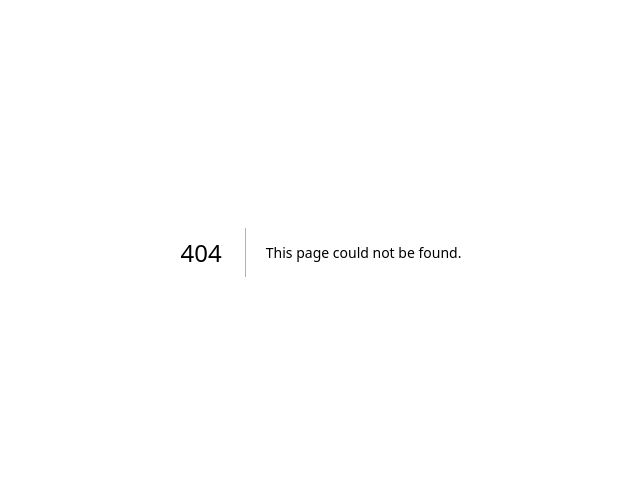
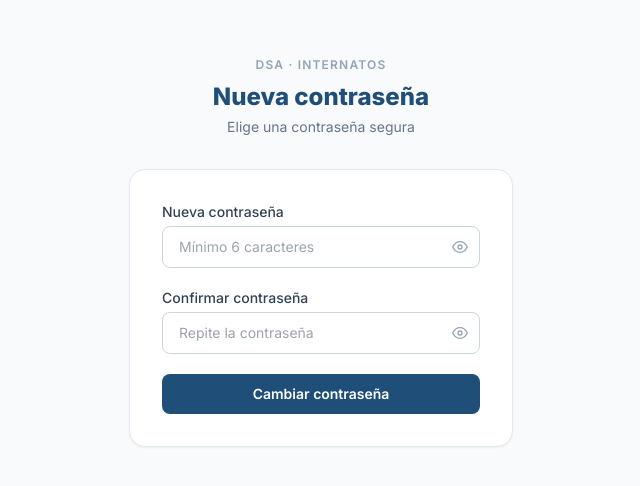
Before and after one commit to titoogoicochea-png/gestao-internatos-dsa, a Next.js app: page /auth/reset-password in a window 1280 px wide. Before the commit this address had no page. Shown: the part 148-634 px from the top of the page, without its empty margins (319-959 px from the left). Built offline with nearby package versions, Linux system fonts and the light colour scheme.

Commit message:
feat: recuperación de contraseña por email

```diff
--- a/app/auth/callback/route.ts
+++ b/app/auth/callback/route.ts
@@ -4,11 +4,15 @@ import { NextResponse } from "next/server";
 export async function GET(request: Request) {
   const { searchParams, origin } = new URL(request.url);
   const code = searchParams.get("code");
+  const next = searchParams.get("next") ?? "/";
 
   if (code) {
     const supabase = await createClient();
-    await supabase.auth.exchangeCodeForSession(code);
+    const { error } = await supabase.auth.exchangeCodeForSession(code);
+    if (!error) {
+      return NextResponse.redirect(`${origin}${next}`);
+    }
   }
 
-  return NextResponse.redirect(`${origin}/`);
+  return NextResponse.redirect(`${origin}/login?error=link-invalido`);
 }
--- /dev/null
+++ b/app/auth/reset-password/page.tsx
@@ -0,0 +1,119 @@
+"use client";
+
+import { useState } from "react";
+import { useRouter } from "next/navigation";
+import { createClient } from "@/lib/supabase/client";
+
+export default function ResetPasswordPage() {
+  const router = useRouter();
+  const [password, setPassword] = useState("");
+  const [password2, setPassword2] = useState("");
+  const [showPassword, setShowPassword] = useState(false);
+  const [error, setError] = useState<string | null>(null);
+  const [loading, setLoading] = useState(false);
+
+  async function handleSubmit(e: React.FormEvent) {
+    e.preventDefault();
+    setError(null);
+
+    if (password !== password2) {
+      setError("Las contraseñas no coinciden.");
+      return;
+    }
+    if (password.length < 6) {
+      setError("La contraseña debe tener al menos 6 caracteres.");
+      return;
+    }
+
+    setLoading(true);
+    const supabase = createClient();
+    const { error } = await supabase.auth.updateUser({ password });
+
+    if (error) {
+      setError("No se pudo actualizar la contraseña. El enlace puede haber expirado.");
+      setLoading(false);
+      return;
+    }
+
+    router.push("/");
+    router.refresh();
+  }
+
+  return (
+    <div className="flex min-h-screen flex-col items-center justify-center bg-slate-50 px-4">
+      <div className="w-full max-w-sm">
+        <div className="mb-8 text-center">
+          <p className="text-xs font-semibold uppercase tracking-widest text-slate-400">DSA · Internatos</p>
+          <h1 className="mt-2 text-2xl font-extrabold text-brand">Nueva contraseña</h1>
+          <p className="mt-1 text-sm text-slate-500">Elige una contraseña segura</p>
+        </div>
+
+        <form onSubmit={handleSubmit} className="rounded-2xl border border-slate-200 bg-white p-8 shadow-sm space-y-5">
+          <div>
+            <label className="mb-1 block text-sm font-medium text-slate-700">Nueva contraseña</label>
+            <div className="relative">
+              <input
+                type={showPassword ? "text" : "password"}
+                required
+                value={password}
+                onChange={e => setPassword(e.target.value)}
+                className="w-full rounded-lg border border-slate-300 px-4 py-2.5 pr-10 text-sm focus:border-brand focus:outline-none focus:ring-2 focus:ring-brand/20"
+                placeholder="Mínimo 6 caracteres"
+              />
+              <button
+                type="button"
+                onClick={() => setShowPassword(v => !v)}
+                className="absolute right-3 top-1/2 -translate-y-1/2 text-slate-400 hover:text-slate-600"
+                tabIndex={-1}
+              >
+                {showPassword ? (
+                  <svg xmlns="http://www.w3.org/2000/svg" className="h-4 w-4" viewBox="0 0 24 24" fill="none" stroke="currentColor" strokeWidth="2" strokeLinecap="round" strokeLinejoin="round"><path d="M17.94 17.94A10.07 10.07 0 0 1 12 20c-7 0-11-8-11-8a18.45 18.45 0 0 1 5.06-5.94"/><path d="M9.9 4.24A9.12 9.12 0 0 1 12 4c7 0 11 8 11 8a18.5 18.5 0 0 1-2.16 3.19"/><line x1="1" y1="1" x2="23" y2="23"/></svg>
+                ) : (
+                  <svg xmlns="http://www.w3.org/2000/svg" className="h-4 w-4" viewBox="0 0 24 24" fill="none" stroke="currentColor" strokeWidth="2" strokeLinecap="round" strokeLinejoin="round"><path d="M1 12s4-8 11-8 11 8 11 8-4 8-11 8-11-8-11-8z"/><circle cx="12" cy="12" r="3"/></svg>
+                )}
+              </button>
+            </div>
+          </div>
+
+          <div>
+            <label className="mb-1 block text-sm font-medium text-slate-700">Confirmar contraseña</label>
+            <div className="relative">
+              <input
+                type={showPassword ? "text" : "password"}
+                required
+                value={password2}
+                onChange={e => setPassword2(e.target.value)}
+                className="w-full rounded-lg border border-slate-300 px-4 py-2.5 pr-10 text-sm focus:border-brand focus:outline-none focus:ring-2 focus:ring-brand/20"
+                placeholder="Repite la contraseña"
+              />
+              <button
+                type="button"
+                onClick={() => setShowPassword(v => !v)}
+                className="absolute right-3 top-1/2 -translate-y-1/2 text-slate-400 hover:text-slate-600"
+                tabIndex={-1}
+              >
+                {showPassword ? (
+                  <svg xmlns="http://www.w3.org/2000/svg" className="h-4 w-4" viewBox="0 0 24 24" fill="none" stroke="currentColor" strokeWidth="2" strokeLinecap="round" strokeLinejoin="round"><path d="M17.94 17.94A10.07 10.07 0 0 1 12 20c-7 0-11-8-11-8a18.45 18.45 0 0 1 5.06-5.94"/><path d="M9.9 4.24A9.12 9.12 0 0 1 12 4c7 0 11 8 11 8a18.5 18.5 0 0 1-2.16 3.19"/><line x1="1" y1="1" x2="23" y2="23"/></svg>
+                ) : (
+                  <svg xmlns="http://www.w3.org/2000/svg" className="h-4 w-4" viewBox="0 0 24 24" fill="none" stroke="currentColor" strokeWidth="2" strokeLinecap="round" strokeLinejoin="round"><path d="M1 12s4-8 11-8 11 8 11 8-4 8-11 8-11-8-11-8z"/><circle cx="12" cy="12" r="3"/></svg>
+                )}
+              </button>
+            </div>
+          </div>
+
+          {error && (
+            <p className="rounded-lg bg-red-50 px-4 py-2 text-sm text-red-700">{error}</p>
+          )}
+
+          <button
+            type="submit"
+            disabled={loading}
+            className="w-full rounded-lg bg-brand px-4 py-2.5 text-sm font-semibold text-white hover:bg-brand/90 disabled:opacity-60"
+          >
+            {loading ? "Guardando..." : "Cambiar contraseña"}
+          </button>
+        </form>
+      </div>
+    </div>
+  );
+}
--- a/app/login/page.tsx
+++ b/app/login/page.tsx
@@ -84,6 +84,12 @@ export default function LoginPage() {
             <p className="rounded-lg bg-red-50 px-4 py-2 text-sm text-red-700">{error}</p>
           )}
 
+          <div className="text-right">
+            <a href="/olvide-contrasena" className="text-xs text-slate-400 hover:text-brand hover:underline">
+              ¿Olvidaste tu contraseña?
+            </a>
+          </div>
+
           <button
             type="submit"
             disabled={loading}
--- /dev/null
+++ b/app/olvide-contrasena/page.tsx
@@ -0,0 +1,95 @@
+"use client";
+
+import { useState } from "react";
+import Link from "next/link";
+import { createClient } from "@/lib/supabase/client";
+
+export default function OlvideContrasenaPage() {
+  const [email, setEmail] = useState("");
+  const [sent, setSent] = useState(false);
+  const [error, setError] = useState<string | null>(null);
+  const [loading, setLoading] = useState(false);
+
+  async function handleSubmit(e: React.FormEvent) {
+    e.preventDefault();
+    setError(null);
+    setLoading(true);
+
+    const supabase = createClient();
+    const { error } = await supabase.auth.resetPasswordForEmail(email, {
+      redirectTo: "https://referencial-gestao-internatosdsa.vercel.app/auth/callback?next=/auth/reset-password",
+    });
+
+    setLoading(false);
+
+    if (error) {
+      setError("No se pudo enviar el correo. Verifica que el email sea correcto.");
+      return;
+    }
+
+    setSent(true);
+  }
+
+  return (
+    <div className="flex min-h-screen flex-col items-center justify-center bg-slate-50 px-4">
+      <div className="w-full max-w-sm">
+        <div className="mb-8 text-center">
+          <p className="text-xs font-semibold uppercase tracking-widest text-slate-400">DSA · Internatos</p>
+          <h1 className="mt-2 text-2xl font-extrabold text-brand">Recuperar contraseña</h1>
+          <p className="mt-1 text-sm text-slate-500">
+            Te enviaremos un enlace para restablecer tu contraseña
+          </p>
+        </div>
+
+        <div className="rounded-2xl border border-slate-200 bg-white p-8 shadow-sm">
+          {sent ? (
+            <div className="text-center">
+              <div className="mx-auto mb-4 flex h-12 w-12 items-center justify-center rounded-full bg-green-100">
+                <svg className="h-6 w-6 text-green-600" fill="none" viewBox="0 0 24 24" stroke="currentColor" strokeWidth={2}>
+                  <path strokeLinecap="round" strokeLinejoin="round" d="M5 13l4 4L19 7" />
+                </svg>
+              </div>
+              <p className="font-semibold text-slate-800">Correo enviado</p>
+              <p className="mt-2 text-sm text-slate-500">
+                Revisa tu bandeja de entrada en <span className="font-medium">{email}</span> y haz clic en el enlace para cambiar tu contraseña.
+              </p>
+              <p className="mt-3 text-xs text-slate-400">Si no lo encuentras, revisa la carpeta de spam.</p>
+            </div>
+          ) : (
+            <form onSubmit={handleSubmit} className="space-y-5">
+              <div>
+                <label className="mb-1 block text-sm font-medium text-slate-700">Correo electrónico</label>
+                <input
+                  type="email"
+                  required
+                  value={email}
+                  onChange={e => setEmail(e.target.value)}
+                  className="w-full rounded-lg border border-slate-300 px-4 py-2.5 text-sm focus:border-brand focus:outline-none focus:ring-2 focus:ring-brand/20"
+                  placeholder="tu@correo.com"
+                />
+              </div>
+
+              {error && (
+                <p className="rounded-lg bg-red-50 px-4 py-2 text-sm text-red-700">{error}</p>
+              )}
+
+              <button
+                type="submit"
+                disabled={loading}
+                className="w-full rounded-lg bg-brand px-4 py-2.5 text-sm font-semibold text-white hover:bg-brand/90 disabled:opacity-60"
+              >
+                {loading ? "Enviando..." : "Enviar enlace"}
+              </button>
+            </form>
+          )}
+        </div>
+
+        <p className="mt-5 text-center text-sm text-slate-500">
+          <Link href="/login" className="font-semibold text-brand hover:underline">
+            ← Volver al login
+          </Link>
+        </p>
+      </div>
+    </div>
+  );
+}
--- a/middleware.ts
+++ b/middleware.ts
@@ -28,6 +28,7 @@ export async function middleware(request: NextRequest) {
   const { pathname } = request.nextUrl;
   const isPublic = pathname.startsWith("/login") ||
     pathname.startsWith("/registro") ||
+    pathname.startsWith("/olvide-contrasena") ||
     pathname.startsWith("/auth/");
 
   if (!user && !isPublic) {
```
